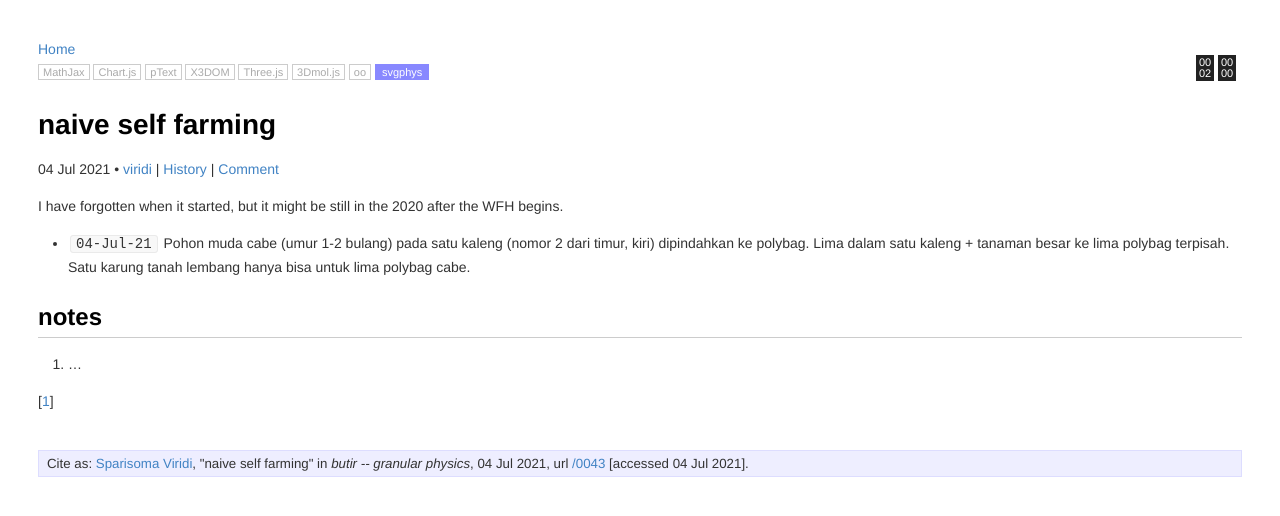
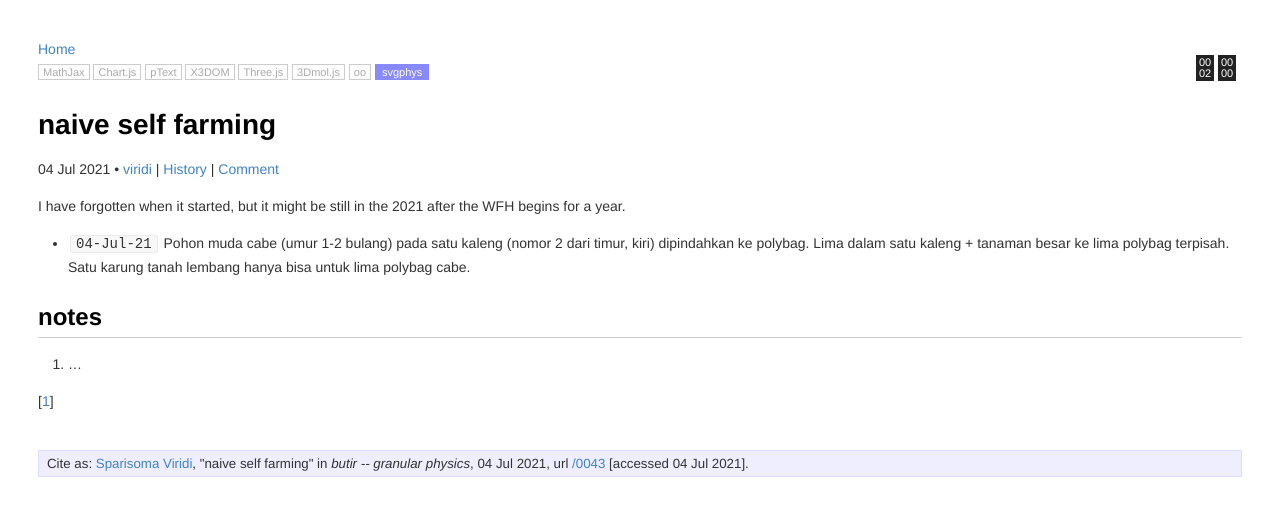
Before and after one commit to dudung/butir, a Jekyll site: the page built from _posts/0/04/2021-07-04-naive-self-farming.md, in a window 1280 px wide. Shown: the top 516 px of the page. Built offline with Jekyll 4.4.1, drawn with Linux system fonts in a browser that asks for light colours.

Commit message:
progress +1

```diff
--- a/_posts/0/04/2021-07-04-naive-self-farming.md
+++ b/_posts/0/04/2021-07-04-naive-self-farming.md
@@ -13,13 +13,13 @@ oo: false
 svgphys: true
 category: code
 tags: ["research", "naive", "self", "farming", "home"]
-date: 2021-07-04 18:58:00 +0700
+date: 2021-07-04 20:14:00 +0700
 permalink: /0043
 src: https://github.com/dudung/butir/commits/main/_posts/0/04/2021-07-04-naive-self-farming.md
 twitter_username: 6unpnp
 nodes: ['0000', '0002']
 ---
-I have forgotten when it started, but it might be still in the 2020 after the WFH begins.
+I have forgotten when it started, but it might be still in the 2021 after the WFH begins for a year.
 
 + `04-Jul-21` Pohon muda cabe (umur 1-2 bulang) pada satu kaleng (nomor 2 dari timur, kiri) dipindahkan ke polybag. Lima dalam satu kaleng + tanaman besar ke lima polybag terpisah. Satu karung tanah lembang hanya bisa untuk lima polybag cabe.
 
```
